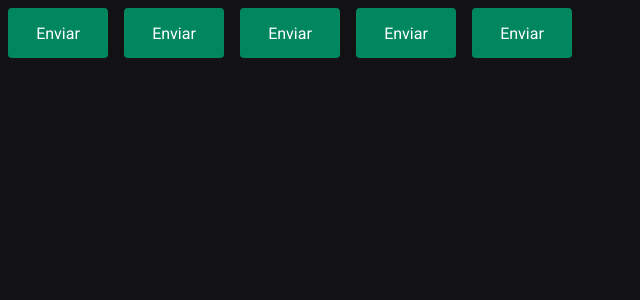
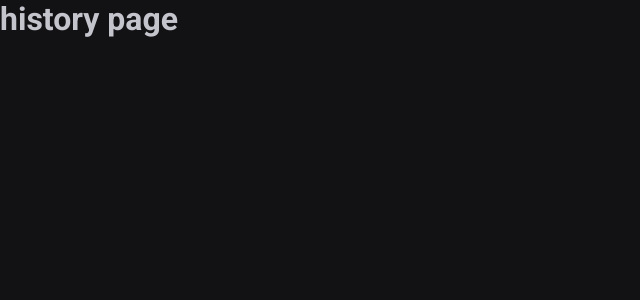
Before and after one commit to glaubermatos/ignitetimer, a React (Vite) app: page /history in a window 1280 px wide. Shown: the top 300 px of the page, without its empty margins (0-640 px from the left). Built offline with nearby package versions, Linux system fonts and the light colour scheme.

Commit message:
Páginas e rotas - React Router DOM

```diff
--- a/package.json
+++ b/package.json
@@ -12,6 +12,7 @@
   "dependencies": {
     "react": "^18.2.0",
     "react-dom": "^18.2.0",
+    "react-router-dom": "^6.8.0",
     "styled-components": "^5.3.6"
   },
   "devDependencies": {
--- a/src/App.tsx
+++ b/src/App.tsx
@@ -1,5 +1,7 @@
 import { ThemeProvider } from 'styled-components'
-import { Button } from './components/Button'
+import { BrowserRouter } from 'react-router-dom'
+import { Router } from './Router'
+
 import { GlobalStyle } from './styles/global'
 
 import { defaultTheme } from './styles/themes/default'
@@ -7,11 +9,9 @@
 export function App() {
   return (
     <ThemeProvider theme={defaultTheme}>
-      <Button variant="primary" />
-      <Button variant="secondary" />
-      <Button variant="danger" />
-      <Button variant="success" />
-      <Button />
+      <BrowserRouter>
+        <Router />
+      </BrowserRouter>
 
       <GlobalStyle />
     </ThemeProvider>
--- /dev/null
+++ b/src/Router.tsx
@@ -0,0 +1,12 @@
+import { Routes, Route } from 'react-router-dom'
+import { History } from './pages/History'
+import { Home } from './pages/Home'
+
+export function Router() {
+    return (
+        <Routes>
+            <Route path='/' element={<Home />} />
+            <Route path='/history' element={<History />} />
+        </Routes>
+    )
+}
--- a/src/components/Button.styles.ts
+++ /dev/null
@@ -1,31 +0,0 @@
-import styled, { css } from 'styled-components'
-
-export type ButtonVariant = 'primary' | 'secondary' | 'danger' | 'success'
-
-interface ButtonContainerProps {
-  variant: ButtonVariant
-}
-
-const buttonVariants = {
-  primary: 'purple',
-  secondary: 'orange',
-  danger: 'red',
-  success: 'green',
-}
-
-export const ButtonContainer = styled.button<ButtonContainerProps>`
-  width: 100px;
-  height: 50px;
-  border-radius: 4px;
-  border: 0;
-  margin: 8px;
-
-  background-color: ${(props) => props.theme['green-500']};
-  color: ${(props) => props.theme.white};
-
-  /* ${(props) => {
-    return css`
-      background: ${buttonVariants[props.variant]};
-    `
-  }} */
-`
--- a/src/components/Button.tsx
+++ /dev/null
@@ -1,9 +0,0 @@
-import { ButtonContainer, ButtonVariant } from './Button.styles'
-
-interface ButtonProps {
-  variant?: ButtonVariant
-}
-
-export function Button({ variant = 'primary' }: ButtonProps) {
-  return <ButtonContainer variant={variant}>Enviar</ButtonContainer>
-}
--- /dev/null
+++ b/src/pages/History.tsx
@@ -0,0 +1,5 @@
+export function History() {
+    return (
+        <h1>history page</h1>
+    )
+}
--- /dev/null
+++ b/src/pages/Home.tsx
@@ -0,0 +1,5 @@
+export function Home() {
+    return (
+        <h1>Home page</h1>
+    )
+}
```
Also changed, not shown: 2 other files (tests, documents, lock files or other folders).
